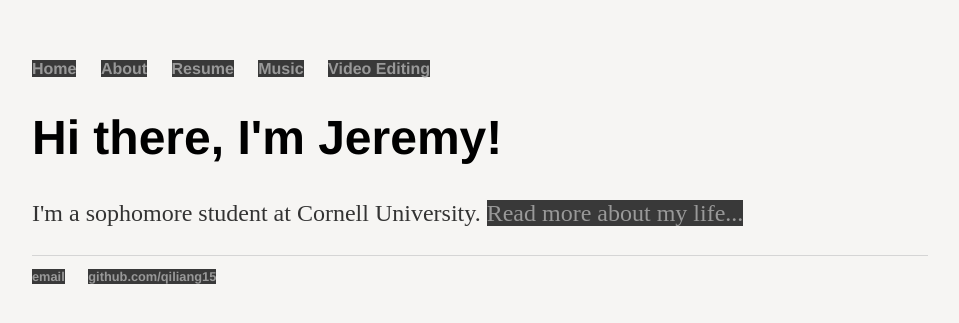
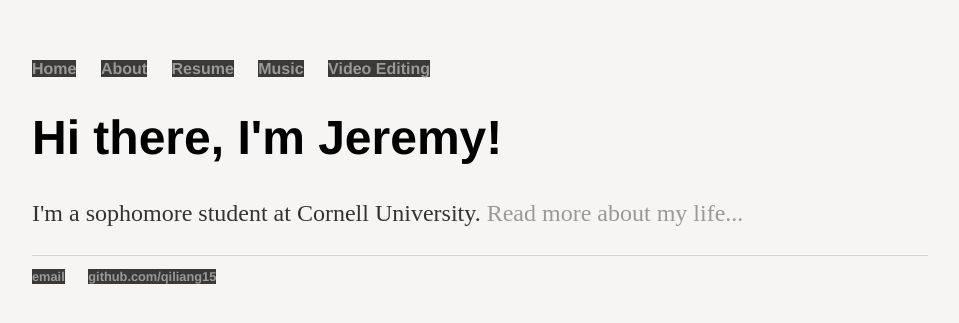
Before and after one commit to jwang115/jwang115.github.io, a Jekyll site: the page built from index.html, in a window 1280 px wide. Shown: the top 323 px of the page, without its empty margins (160-1119 px from the left). Built offline with Jekyll 4.4.1, drawn with Linux system fonts in a browser that asks for light colours.

Commit message:
Update main.css

```diff
--- a/css/main.css
+++ b/css/main.css
@@ -12,14 +12,15 @@
 nav ul li, footer ul li {
     display: inline;
     margin-right: 20px;
+    background-color: #393939;
 }
 a {
     text-decoration: none;
     color: #999;
-    background-color: #393939;
 }
 a:hover {
     text-decoration: underline;
+    background-color: #f1f0ee;
 }
 h1 {
     font-size: 3em;
```
